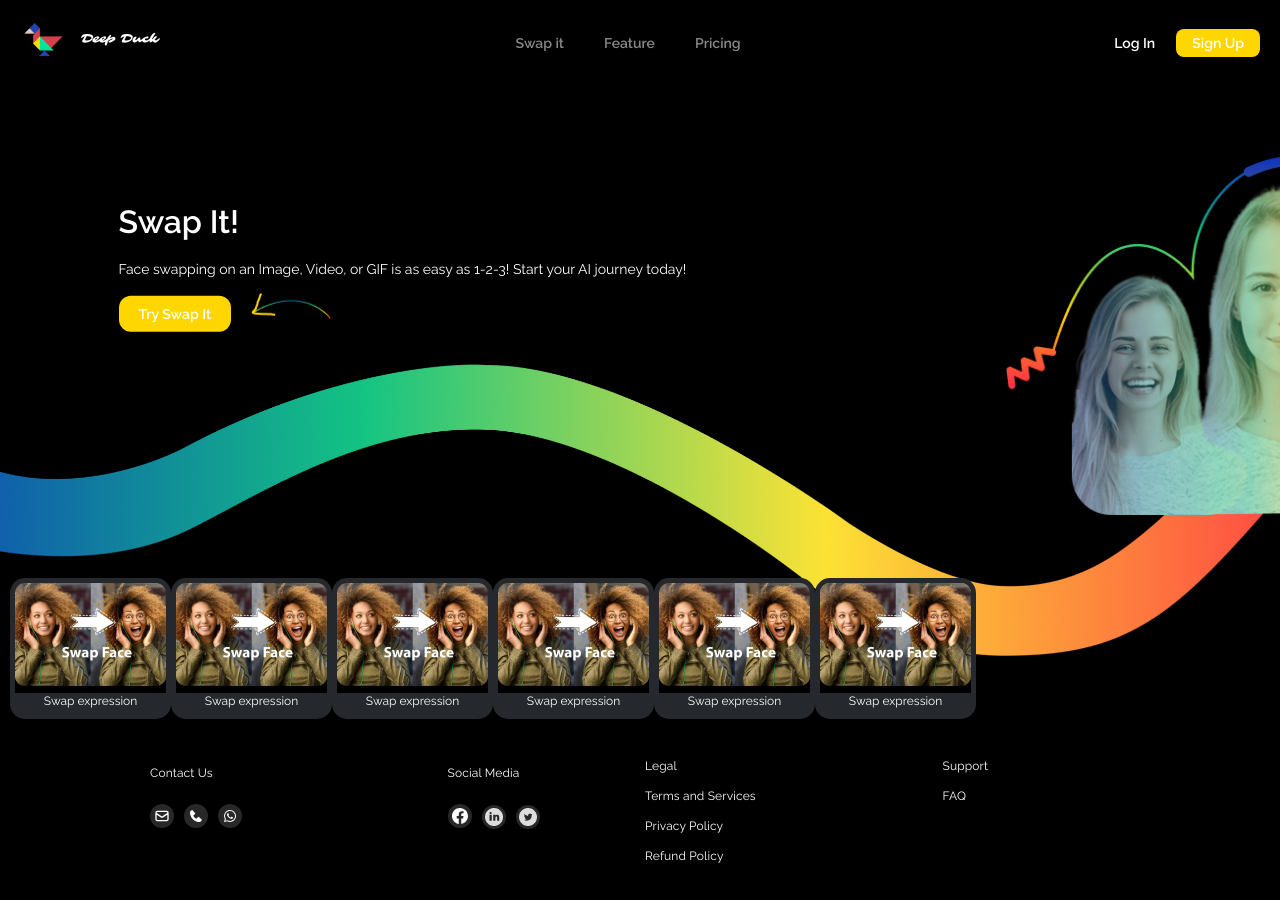
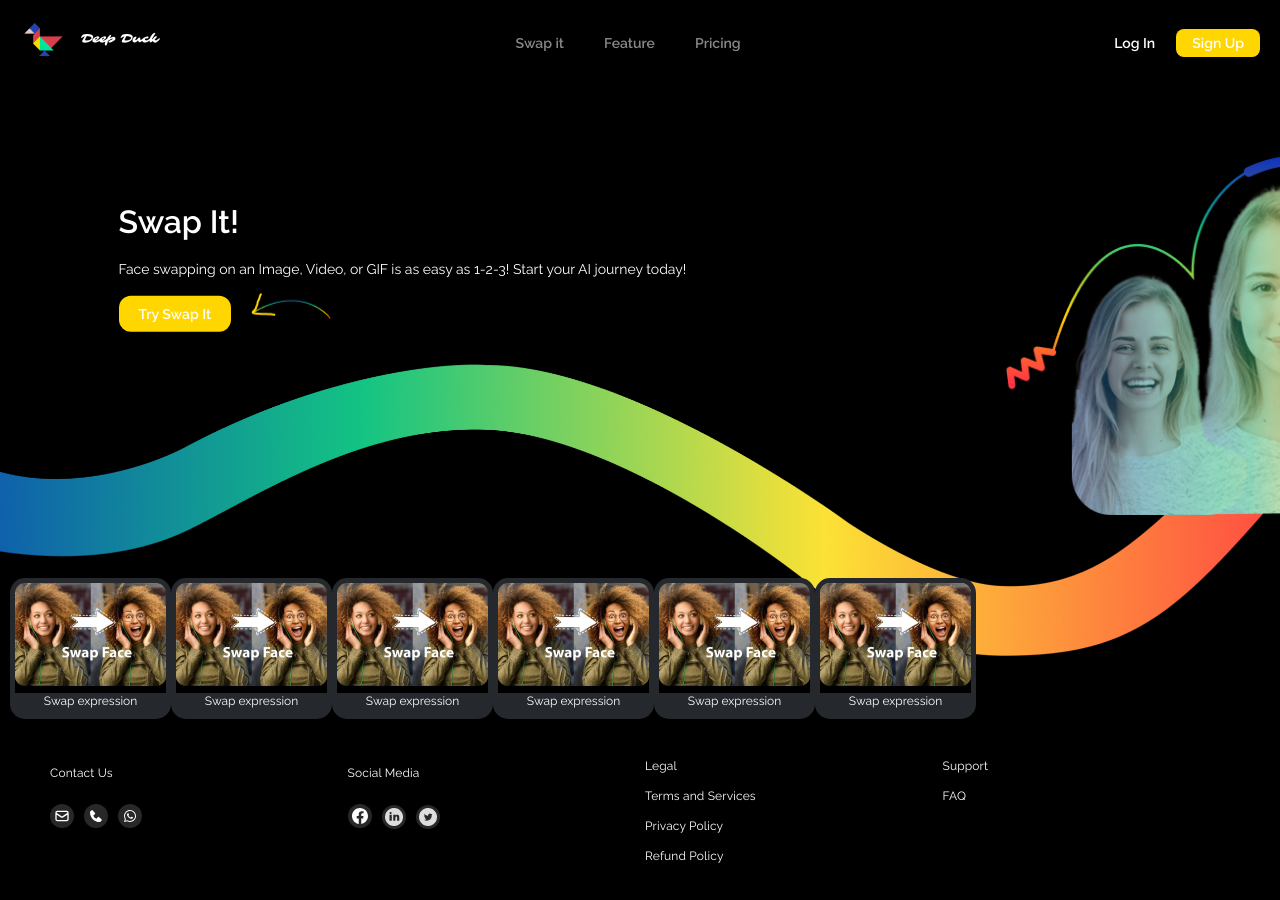
Before and after one commit to Rameeshakhan/DeepDuck, a React (Vite) app: page / in a window 1280 px wide. Shown: the top 900 px of the page. Built offline with nearby package versions, Linux system fonts and the light colour scheme.

Commit message:
Modified

```diff
--- a/src/assets/css/footer.module.css
+++ b/src/assets/css/footer.module.css
@@ -6,12 +6,12 @@
     text-align: center;
     font-family: Raleway;
     padding: 0px 50px 49px 50px;
+
   }
 
   .div1 {
     text-align: left;
     font-size: 12px;
-    margin-left: 100px;
   }
 
   .div1Item {
```
